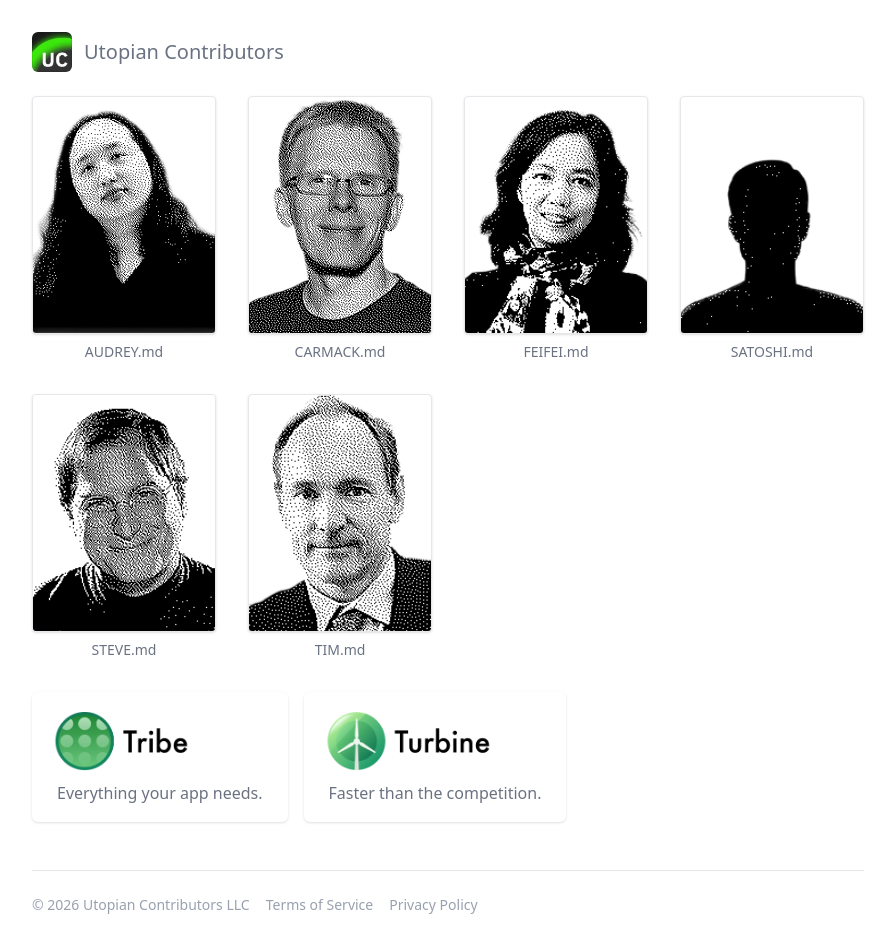
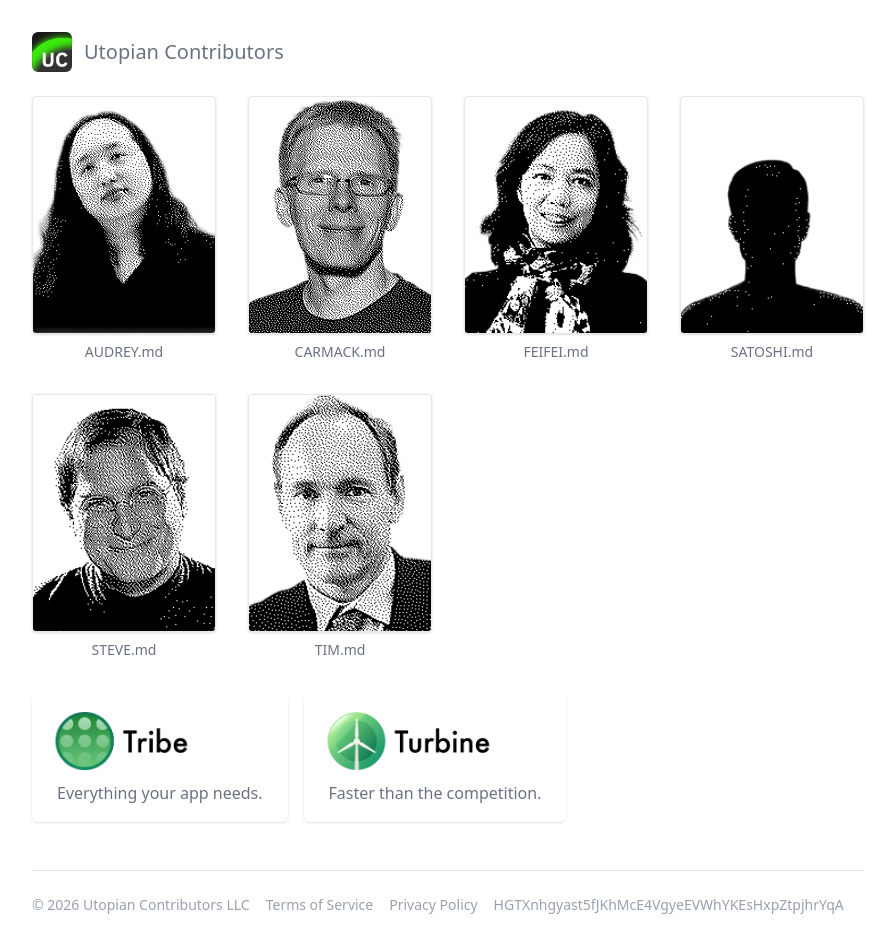
Before and after one commit to Utopian-Contributors/archive, a React (Vite) app: page / in a window 1280 px wide. Shown: the whole page, without its empty margins (192-1087 px from the left). Built offline with nearby package versions, Linux system fonts and the light colour scheme.

Commit message:
Add token address to footer

```diff
--- a/src/components/FileGrid.tsx
+++ b/src/components/FileGrid.tsx
@@ -67,6 +67,9 @@ function FileGrid({ files }: { files: FileEntry[] }) {
         >
           Privacy Policy
         </a>
+        <a href="https://pump.fun/coin/HGTXnhgyast5fJKhMcE4VgyeEVWhYKEsHxpZtpjhrYqA">
+          HGTXnhgyast5fJKhMcE4VgyeEVWhYKEsHxpZtpjhrYqA
+        </a>
       </footer>
     </div>
   );
```
